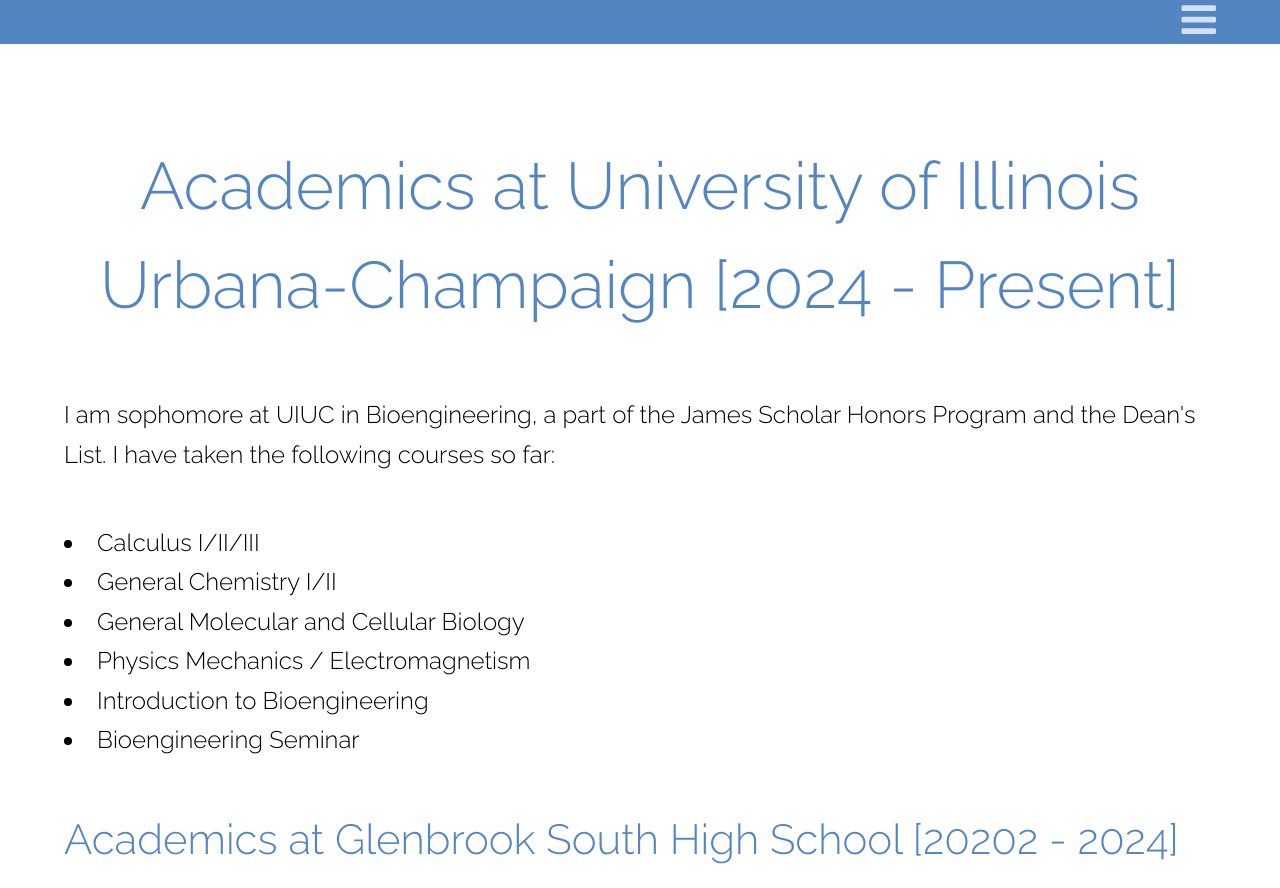
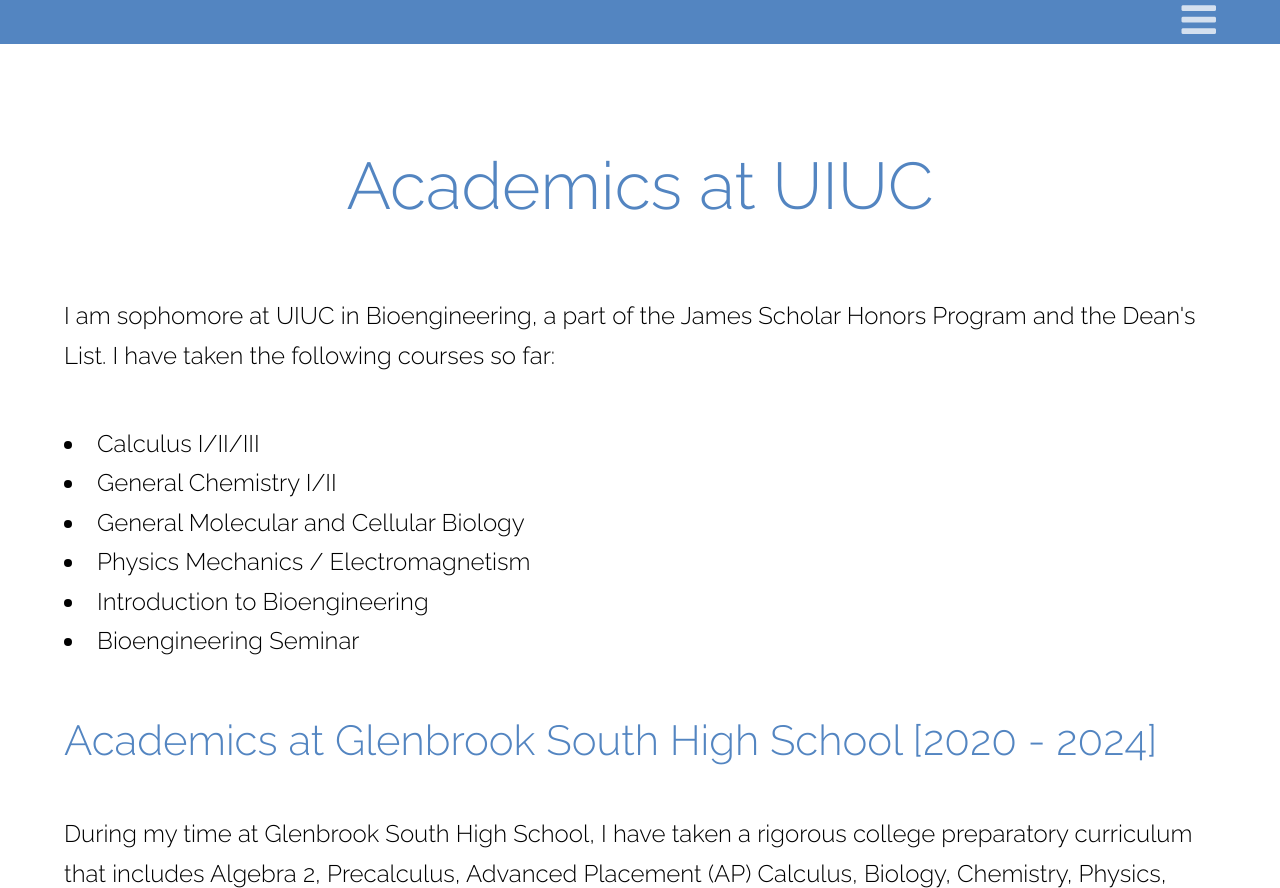
Before and after one commit to johnny-raicu/johnny-raicu.github.io, a plain HTML site: page academics.html in a window 1280 px wide. Shown: the top 888 px of the page. Drawn offline with Linux system fonts and the light colour scheme.

Commit message:
another update

```diff
--- a/academics.html
+++ b/academics.html
@@ -37,7 +37,7 @@
 			<div class="inner">
 				<header class="align-center">
 					<font size="+2">
-					<h2>Academics at University of Illinois Urbana-Champaign [2024 - Present]</h2>
+					<h2>Academics at UIUC</h2>
 				</header>
 
 					<p>
@@ -51,7 +51,7 @@
 							<li>Bioengineering Seminar</li>
 					</p>
 
-					<h2>Academics at Glenbrook South High School [20202 - 2024]</h2>
+					<h2>Academics at Glenbrook South High School [2020 - 2024]</h2>
 				</header>
 
 					<p>
```
Also changed, not shown: 1 other file.
